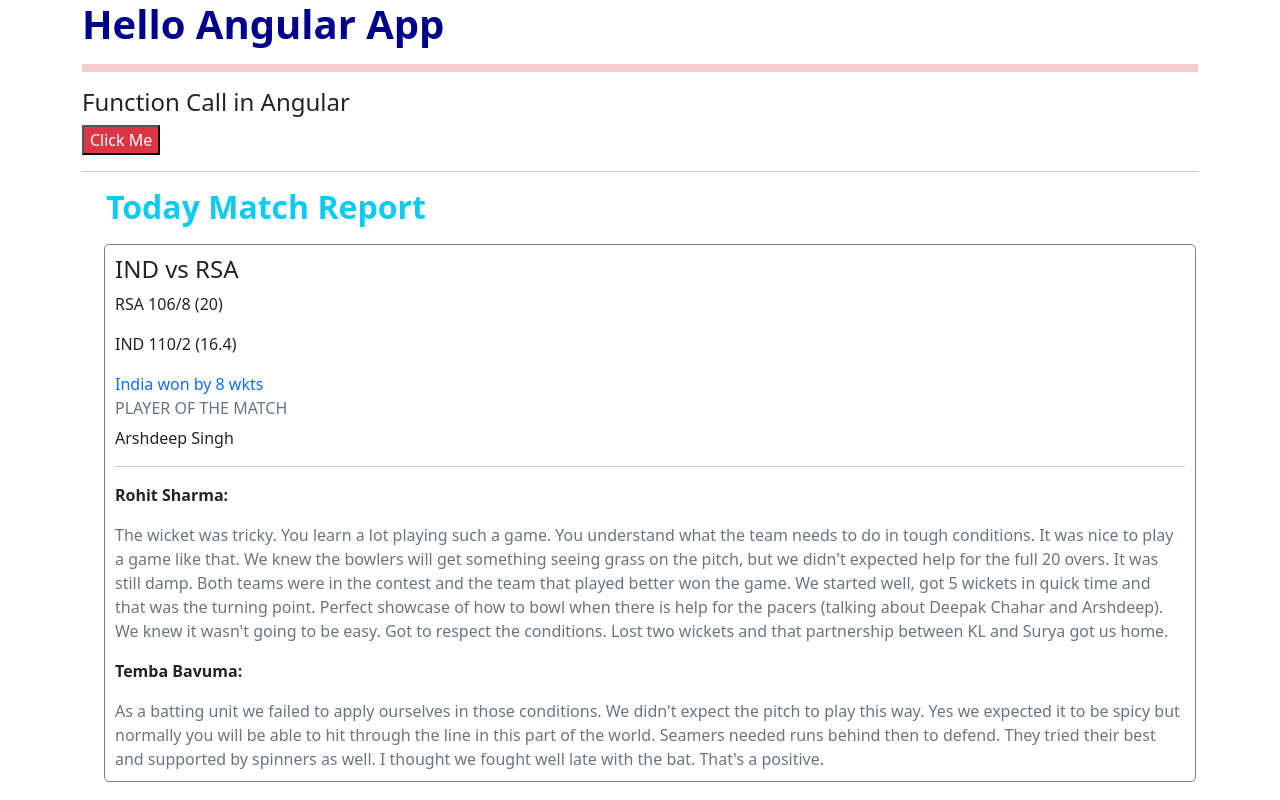
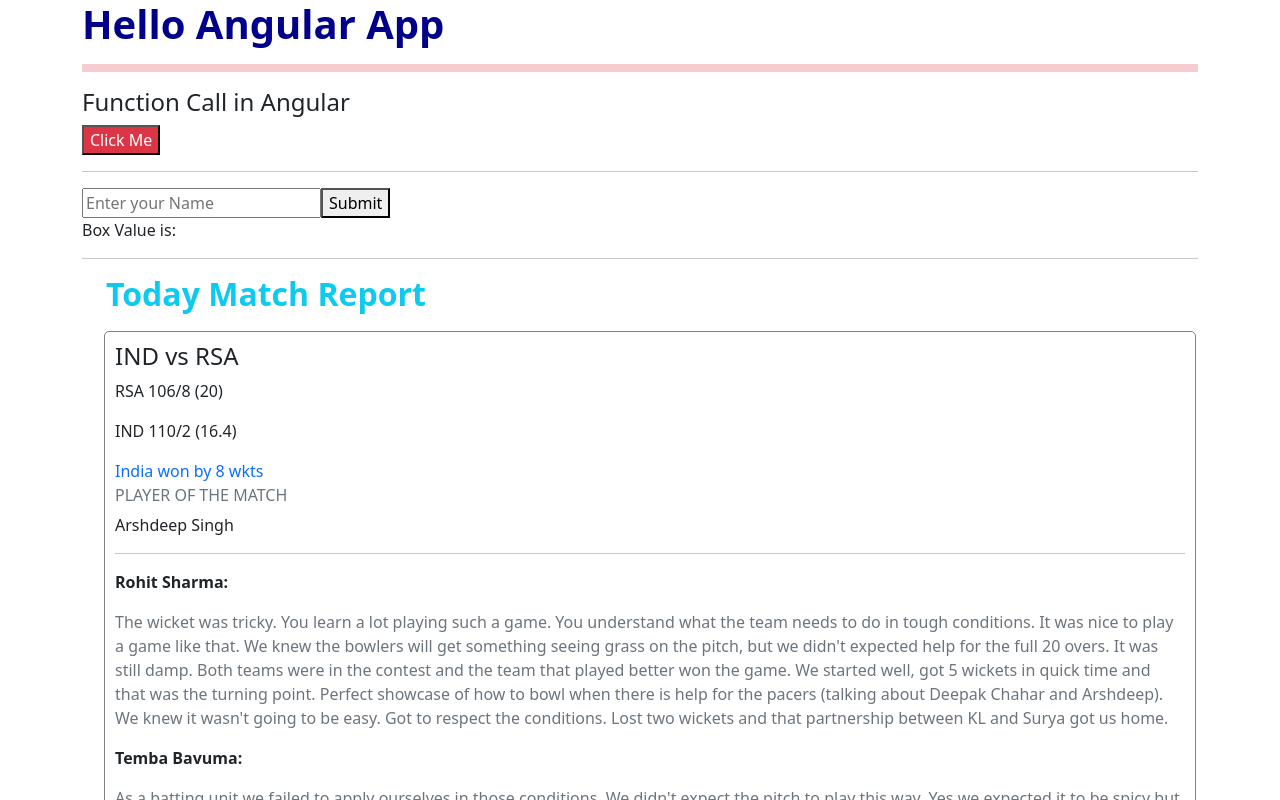
Before and after one commit to Mahfuz60/my-angular-first-app, an Angular app: page / in a window 1280 px wide. Shown: the top 800 px of the page. Built offline with nearby package versions, Linux system fonts and the light colour scheme.

Commit message:
try to angular

```diff
--- a/src/app/app.component.html
+++ b/src/app/app.component.html
@@ -4,9 +4,24 @@
       <h1 class="mx-auto">Hello {{title}}</h1>
       <hr class="text-danger p-1">
       <h4>Function Call in Angular</h4>
-      <button class="bg-danger text-white" (click)="getName()">Click Me</button>
+      <button
+      class="bg-danger text-white"
+       (click)="getName()">Click Me</button>
+
       <hr>
+      <div>
+        <input
+        #box
+        type="text"
+        placeholder="Enter your Name"
+        name="name"
 
+        />
+        <button (click)="getValues(box.value)">Submit</button>
+
+        <p>Box Value is:{{displayValue}}</p>
+      </div>
+      <hr>
 
      <app-blog-post></app-blog-post>
      <app-user-list></app-user-list>
@@ -15,6 +30,11 @@
      <!-- ---------------Module-login---------------------- -->
     <app-login></app-login>
 
+    <!-- Counter -->
+    <app-counter></app-counter>
+    <!-- property-binding -->
+    <app-property-binding></app-property-binding>
+
 
 
 
--- a/src/app/app.component.ts
+++ b/src/app/app.component.ts
@@ -8,6 +8,7 @@ import { Component } from '@angular/core';
 export class AppComponent {
   title = ' Angular App';
   data="Code step by learning from Angular";
+  displayValue=''
 
 
   // function data
@@ -17,4 +18,11 @@ export class AppComponent {
   getName=()=>{
     alert("Hello function you are call me!")
   }
+
+  getValues(val:string){
+    this.displayValue=val;
+
+
+
+  }
 }
--- a/src/app/app.module.ts
+++ b/src/app/app.module.ts
@@ -7,6 +7,8 @@ import { UserListComponent } from './user-list/user-list.component';
 import { StudentListComponent } from './student-list/student-list.component';
 import { CountryListComponent } from './country-list/country-list.component';
 import { UserAuthModule } from './user-auth/user-auth.module';
+import { CounterComponent } from './counter/counter.component';
+import { PropertyBindingComponent } from './property-binding/property-binding.component';
 
 
 
@@ -23,6 +25,8 @@ import { UserAuthModule } from './user-auth/user-auth.module';
     UserListComponent,
     StudentListComponent,
     CountryListComponent,
+    CounterComponent,
+    PropertyBindingComponent,
 
 
 
--- /dev/null
+++ b/src/app/counter/counter.component.html
@@ -0,0 +1,6 @@
+<div class="text-center pb-3 pt-3">
+  <h1>Make a Angular Counter</h1>
+  <button (click)="getCounter('add')">+++</button>
+  <p>{{count}}</p>
+  <button (click)="getCounter('sub')">---</button>
+</div>
--- /dev/null
+++ b/src/app/counter/counter.component.ts
@@ -0,0 +1,20 @@
+import { Component} from '@angular/core';
+
+@Component({
+  selector: 'app-counter',
+  templateUrl: './counter.component.html',
+  styleUrls: ['./counter.component.css']
+})
+export class CounterComponent  {
+
+  count=0
+
+  getCounter(type:string){
+    // this.count++;
+    type==='add'?this.count++:this.count--;
+
+  }
+
+
+
+}
--- /dev/null
+++ b/src/app/property-binding/property-binding.component.html
@@ -0,0 +1,6 @@
+<h1 class="mt-3">Hello{{title}}</h1>
+<!-- interpolation -->
+<input type="text" name="user-name" value={{name}} disabled={{disable}}>
+<br><br>
+<!-- property binding -->
+<input type="text" name="user-name" [value]=name [disabled]=disable>
--- /dev/null
+++ b/src/app/property-binding/property-binding.component.ts
@@ -0,0 +1,21 @@
+import { Component, OnInit } from '@angular/core';
+
+@Component({
+  selector: 'app-property-binding',
+  templateUrl: './property-binding.component.html',
+  styleUrls: ['./property-binding.component.css']
+})
+export class PropertyBindingComponent implements OnInit {
+
+  constructor() { }
+
+  ngOnInit(): void {
+  }
+
+  title='Angular Property Binding';
+  name='Mahfuz';
+  disable=false;
+
+
+
+}
```
Also changed, not shown: src/app/counter/counter.component.css (added), src/app/property-binding/property-binding.component.css (added), 2 other files (tests, documents, lock files or other folders).
